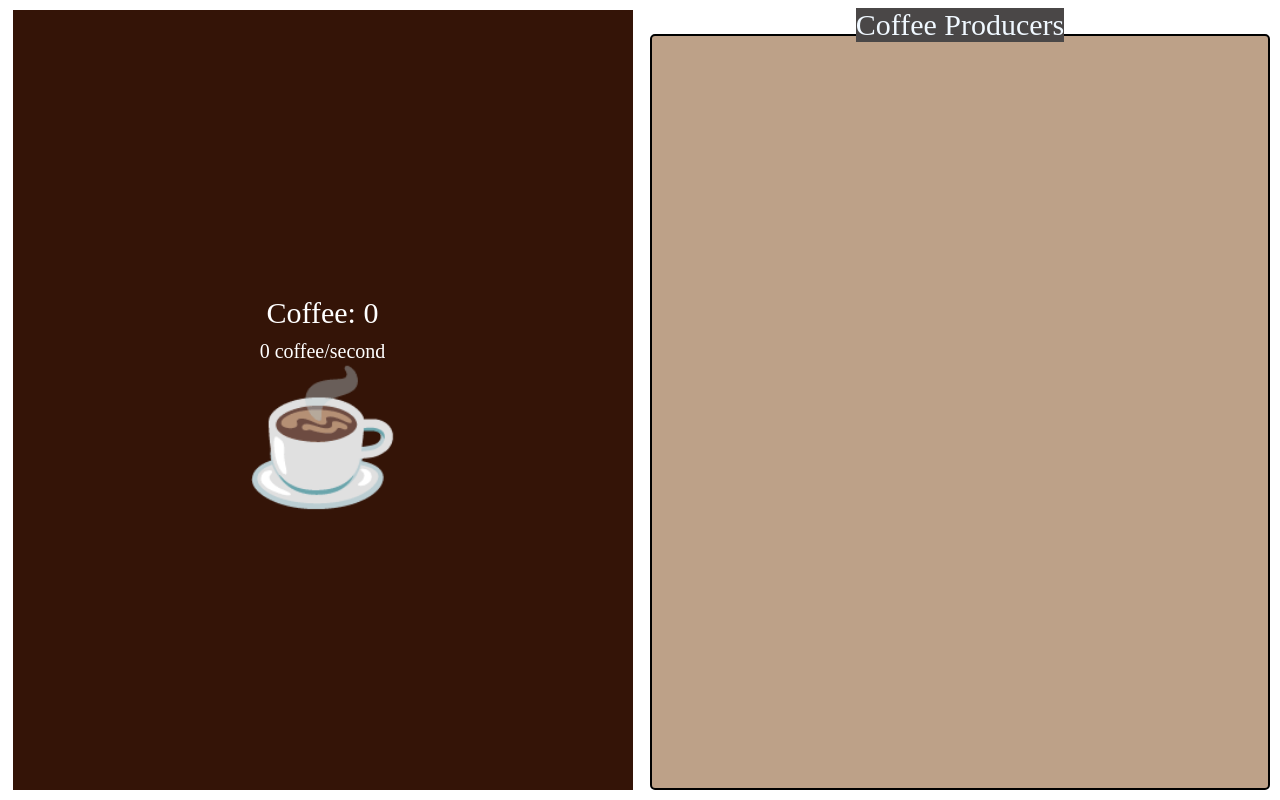
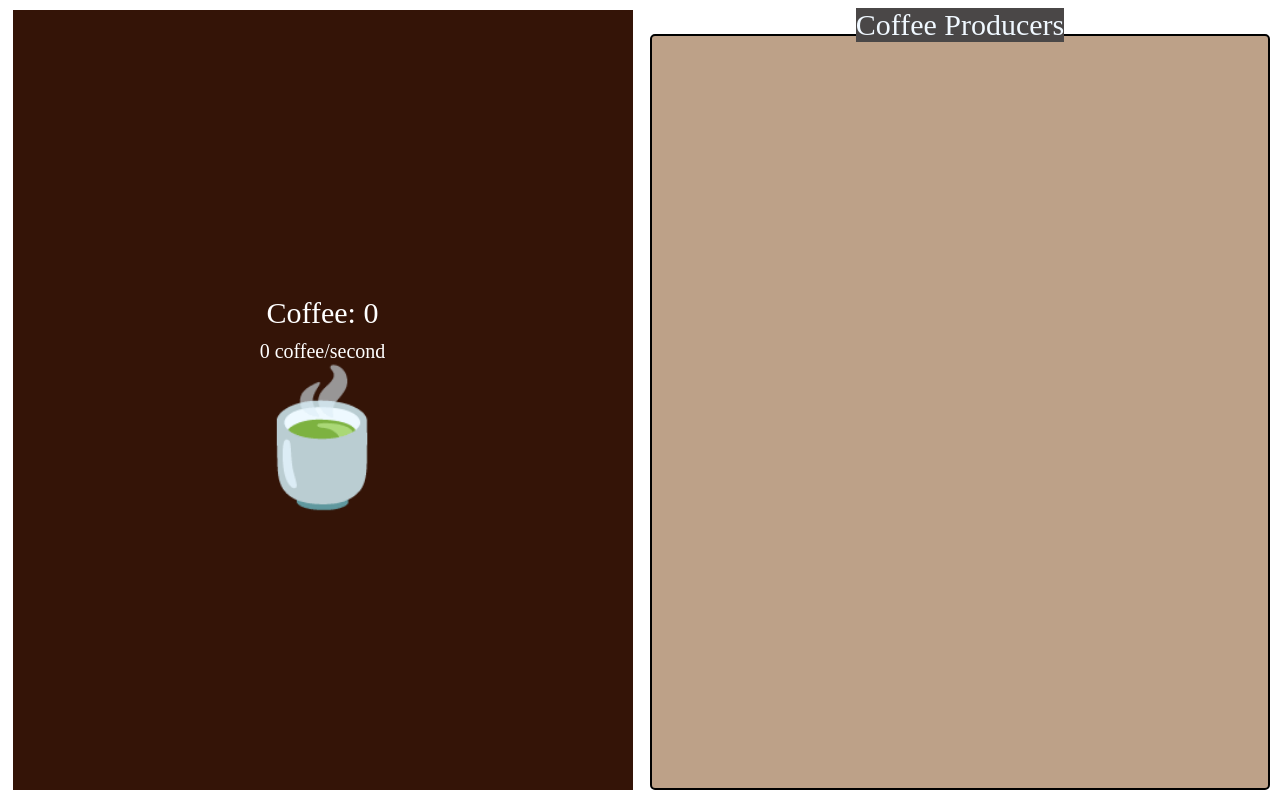
Before and after one commit to Anjana7732/coffeeclicker, a website: page index.html in a window 1280 px wide. Drawn offline with Linux system fonts and the light colour scheme.

Commit message:
changes made

```diff
--- a/index.html
+++ b/index.html
@@ -13,7 +13,7 @@
       <div class="container left">
         <div class="counter-container">Coffee: <span id="coffee_counter">0</span></div>
         <div class="cps-container"><span id="cps">0</span> coffee/second</div>
-        <div id="big_coffee">☕️</div>
+        <div id="big_coffee">🍵</div>
         <div></div>
       </div>
     </div>
```
